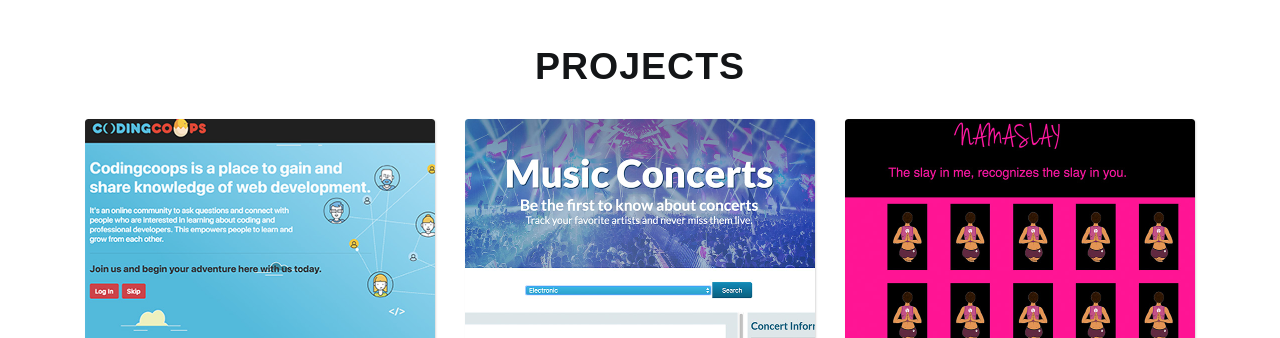
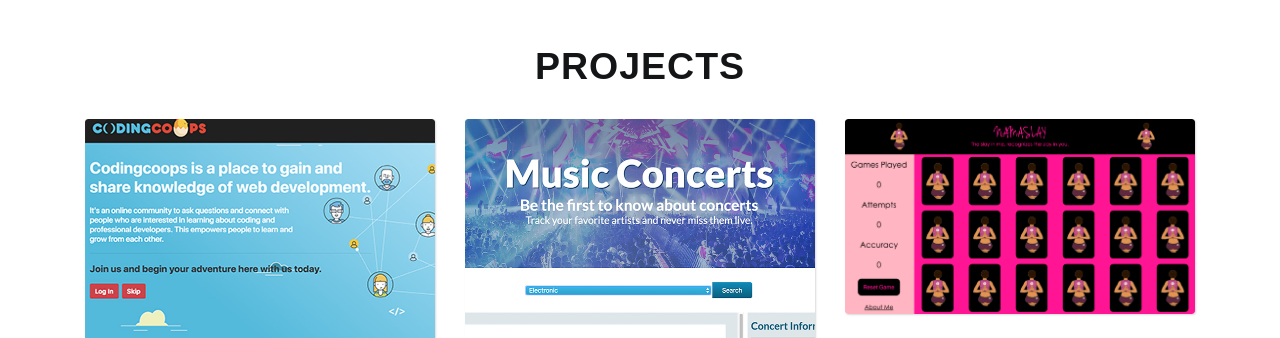
Before and after one commit to sashakyunghwa/portfolio, a plain HTML site: page index.html in a window 1280 px wide. Shown: the part 2610-2948 px from the top of the page. Drawn offline with nearby package versions, Linux system fonts and the light colour scheme.

Commit message:
namaslay project thumbnail

```diff
--- a/index.html
+++ b/index.html
@@ -307,12 +307,12 @@
                         <!-- Single gallery Item -->
                         <div class="art col-12 col-sm-6 col-md-4 single_gallery_item">
                             <div class="single_gallery_content">
-                                <img src="img/gallery/namaslay.jpg" alt="">
+                                <img src="img/gallery/namaslay.png" alt="">
                                 <!-- Hover Effects -->
                                 <div class="hover_overlay">
                                     <div class="gallery_info">
                                         <div class="zoom-details-btn">
-                                            <a class="gallery_img animated fadeInDown" href="img/gallery/namaslay.jpg"><i class="ti-zoom-in"></i></a>
+                                            <a class="gallery_img animated fadeInDown" href="img/gallery/namaslay.png"><i class="ti-zoom-in"></i></a>
                                         </div>
                                         <h5>Namaslay</h5>
                                         <p>Front End</p>
```
Also changed, not shown: img/gallery/namaslay.jpg (deleted), img/gallery/namaslay.png (added), 1 other file.
